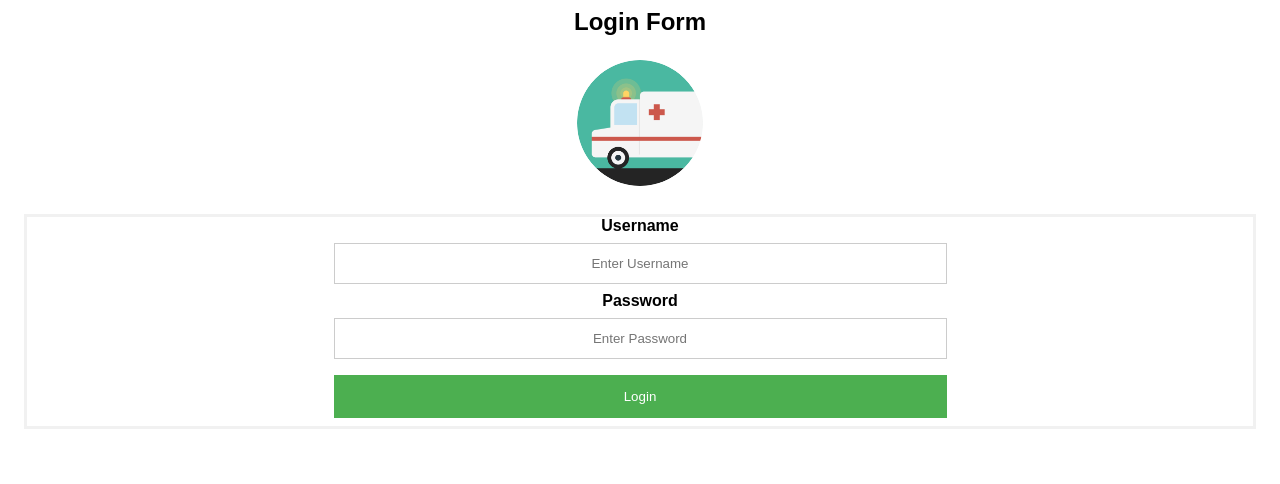
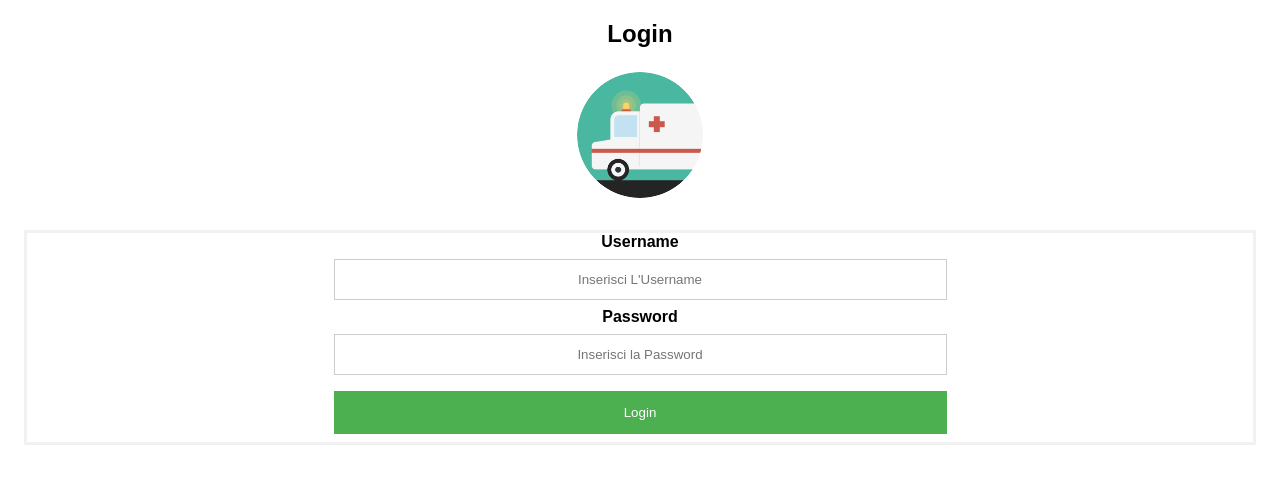
Before and after one commit to AlexCG97/Alfa0-Site, a PHP site: page /login.php in a window 1280 px wide. Shown: the top 484 px of the page. Run offline with PHP 8.4, Linux system fonts and the light colour scheme.

Commit message:
Piccole modifiche.

```diff
--- a/login.php
+++ b/login.php
@@ -1,6 +1,7 @@
 <?php
    session_start();
 ?>
+<!DOCTYPE HTML>
 <html>
 <head>
 <meta name="viewport" content="width=device-width, initial-scale=1">
@@ -60,10 +61,12 @@ span.psw {
     padding-top: 16px;
 }
 </style>
+<title>Login - Alfa0</title>
+<meta charset="utf-8">
 </head>
 <body>
 
-<h2>Login Form</h2>
+<h2>Login</h2>
   <div class="imgcontainer">
     <img src="img/ambu.png" alt="Avatar" class="avatar">
   </div>
@@ -71,10 +74,10 @@ span.psw {
   <div class="container">
     <form action="checkdata.php" method="post">
     <label for="uname"><b>Username</b></label><br>
-    <input type="text" placeholder="Enter Username" name="Username" required><br>
+    <input type="text" placeholder="Inserisci L'Username" name="Username" required><br>
 
     <label for="psw"><b>Password</b></label><br>
-    <input type="password" placeholder="Enter Password" name="Password" required>
+    <input type="password" placeholder="Inserisci la Password" name="Password" required>
 
     <button type="submit">Login</button>
   </form>
--- a/registrazione.php
+++ b/registrazione.php
@@ -1,3 +1,4 @@
+<!DOCTYPE HTML>
 <html>
 	<head>
 		<style>
@@ -11,9 +12,7 @@
     			bottom: 0;
 			}
 		</style>
-		<title>
-	 		Registrazione - V 1.0
-		</title>
+		<title>Registrazione - V 1.0	</title>
 	<link rel="stylesheet" href="styles.css">
 	<link href="https://fonts.googleapis.com/css?family=Roboto" rel="stylesheet">
 	<link href="https://fonts.googleapis.com/icon?family=Material+Icons" rel="stylesheet">
@@ -21,6 +20,7 @@
      <link type="text/css" rel="stylesheet" href="css/materialize.css"  media="screen,projection"/>
      <!--Let browser know website is optimized for mobile-->
      <meta name="viewport" content="width=device-width, initial-scale=1.0"/>
+     <meta charset="utf-8">
 	</head>
 	<body>
 		<nav>
--- a/statusambulanze.php
+++ b/statusambulanze.php
@@ -11,10 +11,11 @@ if(!isset($_SESSION['login_user'])){
    $usernameWeb = $_SESSION['login_user'];
 }
 ?>
-
+<!DOCTYPE HTML>
 <html>
    <head>
-      <link rel="stylesheet" href="styles.css">
+      <title> Status Ambulanze </title>
+      <meta charset="utf-8">
       <link href="https://fonts.googleapis.com/css?family=Roboto" rel="stylesheet">
       <link href="https://fonts.googleapis.com/icon?family=Material+Icons" rel="stylesheet">
       <!--Import materialize.css-->
--- a/styles.css
+++ /dev/null
@@ -1,6 +0,0 @@
-<style>
-.black-background {
-    background-color: black;
-}
-
-</style>
```
Also changed, not shown: chiamate.php (+4 -4 lines), form.php (+5 -4 lines), home.php (+7 -8 lines), 1 other file. Lines whose indentation alone changed are shown as unchanged.
